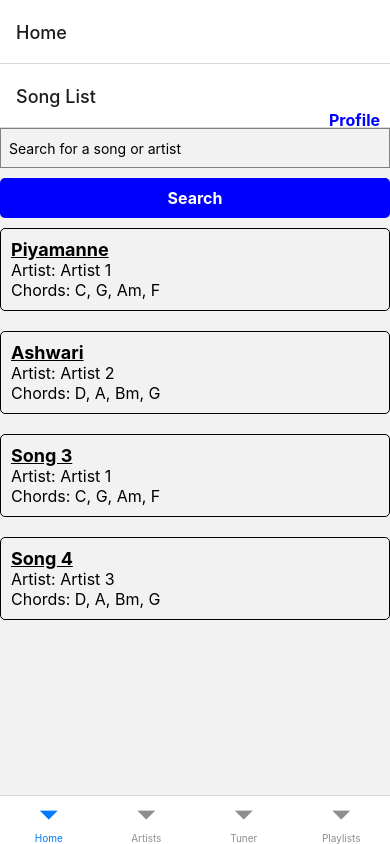
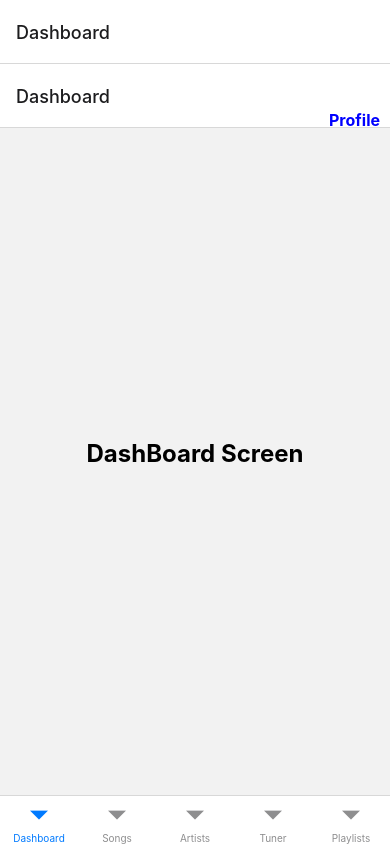
Before and after one commit to manushadananjaya/Song-Code-Finder, a React Native app in the folder SongChordFinder/: screen / in a window 390 px wide. Built offline with nearby package versions, Linux system fonts and the light colour scheme.

Commit message:
Add dashboard

```diff
--- a/SongChordFinder/App.js
+++ b/SongChordFinder/App.js
@@ -15,9 +15,23 @@ import { createBottomTabNavigator } from '@react-navigation/bottom-tabs';
 import { createStackNavigator } from '@react-navigation/stack';
 import Playlists from "./screens/PlayLists";
 import CreatePlaylist from "./screens/CreatePlaylist";
+import Dashboard from "./screens/DashBoard";
+
 
 const Stack = createStackNavigator();
 const Tab = createBottomTabNavigator();
+
+const DashboardScreen = () => (
+  <Stack.Navigator>
+    {/* Add screens for the dashboard here */}
+    <Stack.Screen
+      name="Dashboard"
+      component={Dashboard}
+      options={{ title: 'Dashboard' }}
+    />
+    {/* Add more screens if needed */}
+  </Stack.Navigator>
+);
 
 const PlaylistsStackScreen = () => (
   <Stack.Navigator>
@@ -80,7 +94,8 @@ const App = () => {
       <SafeAreaProvider>
         <NavigationContainer>
           <Tab.Navigator>
-            <Tab.Screen name="Home" component={HomeStackScreen} />
+            <Tab.Screen name="Dashboard" component={DashboardScreen} />
+            <Tab.Screen name="Songs" component={HomeStackScreen} />
             <Tab.Screen name="Artists" component={ArtistScreen} />
             <Tab.Screen name="Tuner" component={Tunner} />
             <Tab.Screen name="Playlists" component={PlaylistsStackScreen} />
--- a/SongChordFinder/screens/CreatePlaylist.js
+++ b/SongChordFinder/screens/CreatePlaylist.js
@@ -10,7 +10,6 @@ const CreatePlaylist = () => {
   const [playlistName, setPlaylistName] = useState('');
   const navigation = useNavigation();
 
-  // Mock data for available songs (replace it with your actual data)
   const mockSongs = [
     { id: '1', title: 'Song 1' },
     { id: '2', title: 'Song 2' },
@@ -19,7 +18,6 @@ const CreatePlaylist = () => {
   ];
 
   const handleSearch = () => {
-    // Simulate a search logic (replace it with your actual search logic)
     const filteredSongs = mockSongs.filter((song) =>
       song.title.toLowerCase().includes(searchTerm.toLowerCase())
     );
@@ -27,24 +25,30 @@ const CreatePlaylist = () => {
   };
 
   const handleAddToPlaylist = (song) => {
-    // Add the selected song to the playlist
     setSelectedSongs((prevSongs) => [...prevSongs, song]);
   };
 
   const handleCreatePlaylist = () => {
     if (playlistName.trim() === '' || selectedSongs.length === 0) {
-      // Show an alert if the playlist name is empty or no songs are selected
       Alert.alert('Error', 'Please enter a playlist name and add songs to create a playlist.');
       return;
     }
 
-    // Save the playlist and selected songs
     const newPlaylist = { name: playlistName, songs: selectedSongs };
-    // You can handle saving the playlist in your application's state, context, or server
+
+    // TODO: Handle saving the playlist in your application's state, context, or server
 
     // Navigate to the Playlists screen or any other screen after creating the playlist
     navigation.navigate('Playlists', { newPlaylist });
   };
+
+  useEffect(() => {
+    // Optional: Clear the form fields and search results after creating the playlist
+    setPlaylistName('');
+    setSelectedSongs([]);
+    setSearchResults([]);
+    setSearchTerm('');
+  }, []); // Empty dependency array to avoid re-renders caused by this useEffect
 
   return (
     <View style={styles.container}>
--- /dev/null
+++ b/SongChordFinder/screens/DashBoard.js
@@ -0,0 +1,26 @@
+import React from 'react';
+import { View, Text, StyleSheet } from 'react-native';
+
+const Tunner = () => {
+  return (
+    <View style={styles.container}>
+      <Text style={styles.title}>DashBoard Screen</Text>
+      {/* Add tunner content here */}
+    </View>
+  );
+};
+
+const styles = StyleSheet.create({
+  container: {
+    flex: 1,
+    justifyContent: 'center',
+    alignItems: 'center',
+  },
+  title: {
+    fontSize: 24,
+    fontWeight: 'bold',
+    marginBottom: 16,
+  },
+});
+
+export default Tunner;
--- a/SongChordFinder/screens/PlayLists.js
+++ b/SongChordFinder/screens/PlayLists.js
@@ -1,10 +1,11 @@
 // Playlists.js
 import React, { useState, useEffect } from 'react';
 import { View, Text, FlatList, TouchableOpacity, StyleSheet } from 'react-native';
-import { useNavigation } from '@react-navigation/native';
+import { useNavigation, useIsFocused } from '@react-navigation/native';
 
-const Playlists = () => {
+const Playlists = ({ route }) => {
   const [playlists, setPlaylists] = useState([]);
+  const isFocused = useIsFocused();
   const navigation = useNavigation();
 
   useEffect(() => {
@@ -18,7 +19,7 @@ const Playlists = () => {
     };
 
     fetchPlaylists();
-  }, []);
+  }, [isFocused, route.params]);
 
   const navigateToPlaylistDetail = (playlist) => {
     // Implement navigation to the playlist screen with songs
@@ -30,6 +31,11 @@ const Playlists = () => {
     // Navigate to the screen where users can create a new playlist
     navigation.navigate('CreatePlaylist');
   };
+
+  // Check if there is a new playlist added and update the playlists
+  if (route.params && route.params.newPlaylist) {
+    setPlaylists((prevPlaylists) => [...prevPlaylists, route.params.newPlaylist]);
+  }
 
   const renderPlaylistItem = ({ item }) => (
     <TouchableOpacity
```
